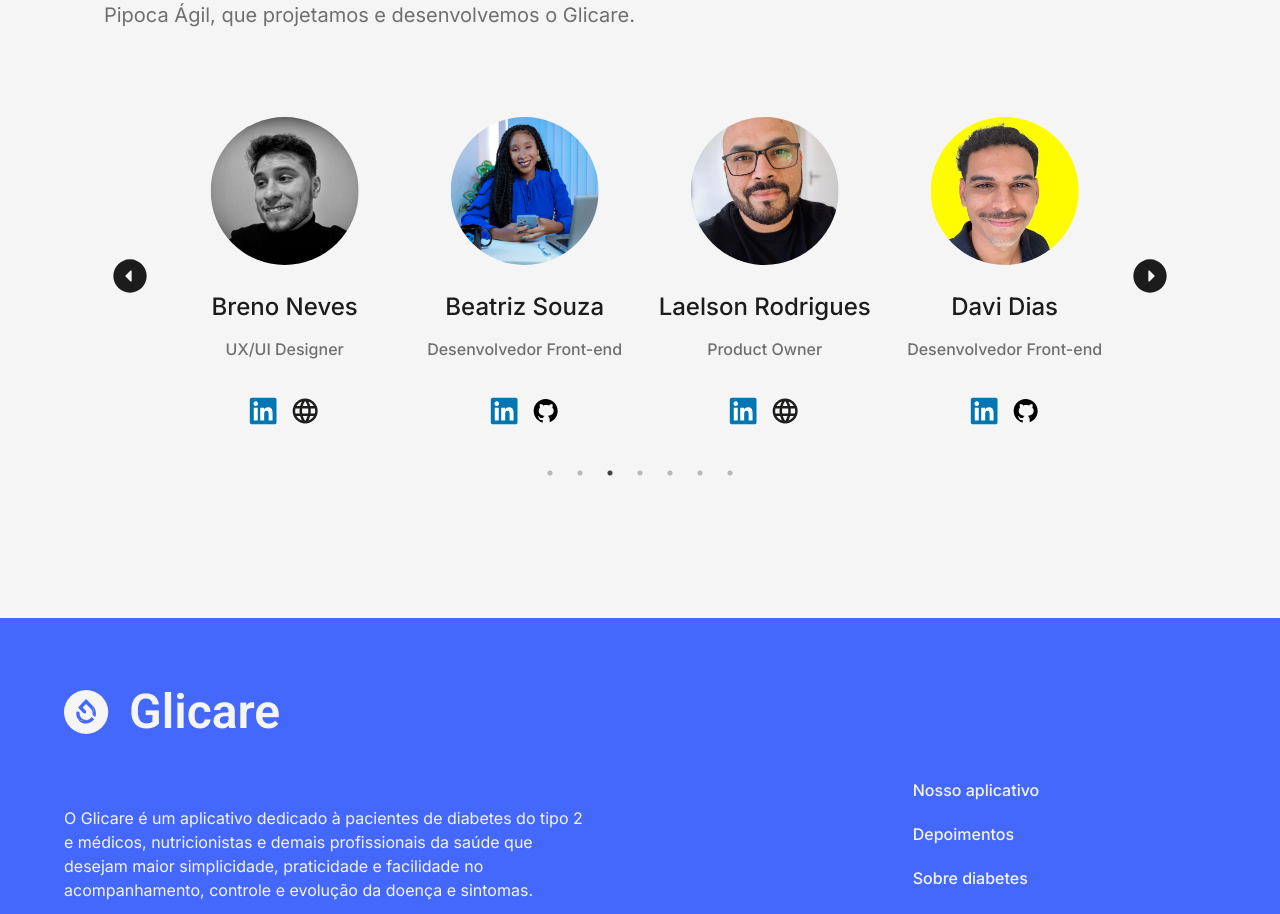
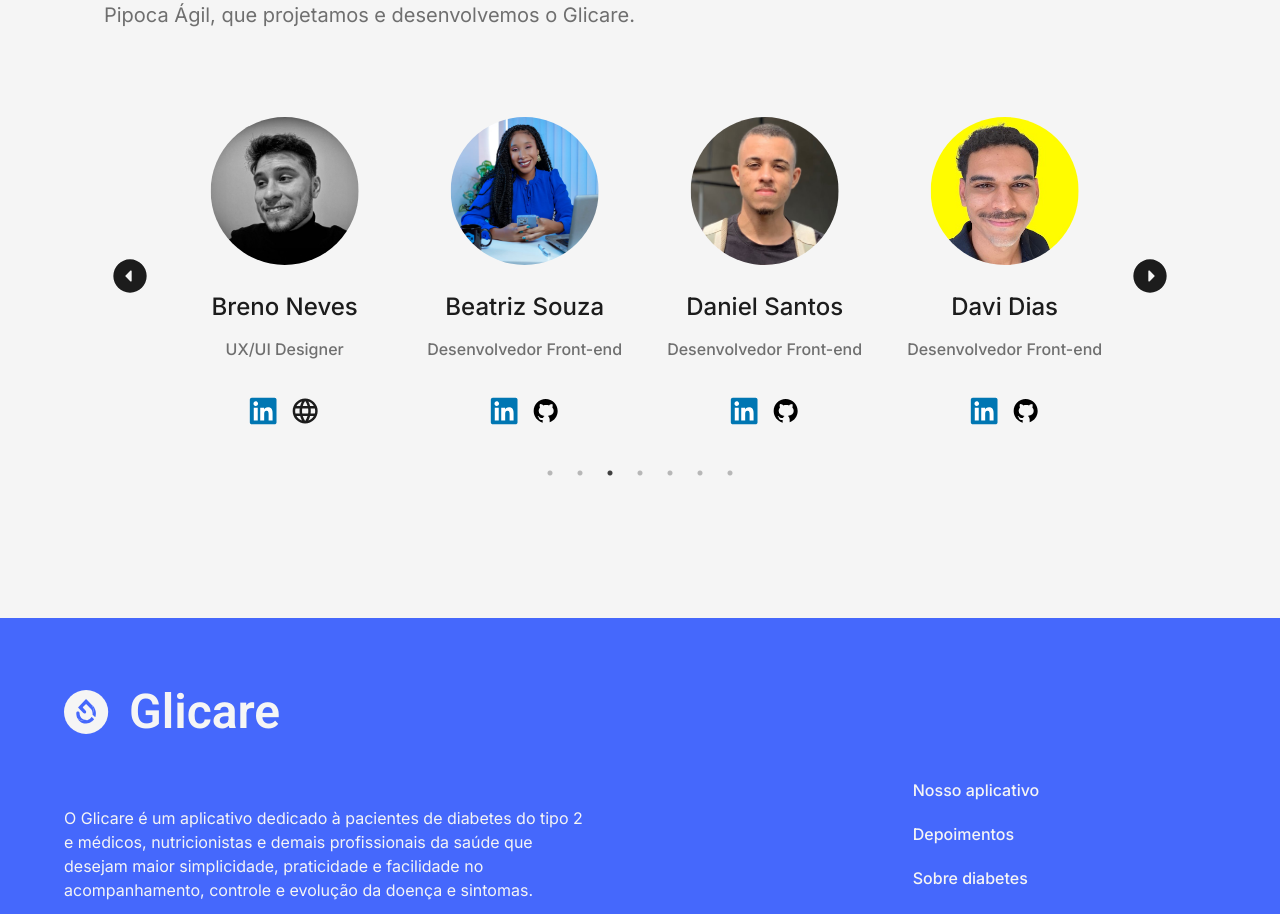
Before and after one commit to Daniel-san8/Glicare, a Next.js app in the folder Glicare/: page / in a window 1280 px wide. Shown: the part 3729-4643 px from the top of the page. Built offline with nearby package versions, Linux system fonts and the light colour scheme.

Commit message:
feat: finalize component for doctors

```diff
--- a/Glicare/src/app/components/about.tsx
+++ b/Glicare/src/app/components/about.tsx
@@ -1,6 +1,7 @@
+import IDropdown from "../models/dropdown.interface"
 import DropDown from "./ui/dropdown"
 
-const questionsAbout = [
+const questionsAbout: IDropdown[] = [
     {
         question: "O que é a diabetes?",
         response: "Lorem ipsum dolor sit amet consectetur adipisicing elit. Repellat ipsum autem tenetur tempore laborum dicta! Eos architecto sapiente aliquam fugiat minima eum iure accusantium, ratione, alias tempore ipsa obcaecati corporis! Vitae possimus porro dolorem saepe maxime sunt consectetur necessitatibus rerum distinctio ipsam nostrum suscipit ut natus at, veniam fugiat perferendis, cum odit. Pariatur cum commodi tenetur incidunt assumenda recusandae facilis? Deleniti ea esse, ipsa corrupti minus aut voluptas beatae libero unde magni accusamus dignissimos nam voluptates amet dolor dolores incidunt. Voluptates ad temporibus tempora ut explicabo dignissimos vero esse magnam.",
--- a/Glicare/src/app/components/to-doctors.tsx
+++ b/Glicare/src/app/components/to-doctors.tsx
@@ -1,7 +1,8 @@
 import DropDown from "@/app/components/ui/dropdown"
 import Image from "next/image"
+import IDropdown from "../models/dropdown.interface"
 
-const questionsToDoctor = [
+const questionsToDoctor: IDropdown[] = [
     {
         question: "Acompanhe a rotina e saúde do seu paciente",
         response: "Lorem ipsum dolor sit amet consectetur adipisicing elit. Repellat ipsum autem tenetur tempore laborum dicta! Eos architecto sapiente aliquam fugiat minima eum iure accusantium, ratione, alias tempore ipsa obcaecati corporis! Vitae possimus porro dolorem saepe maxime sunt consectetur necessitatibus rerum distinctio ipsam nostrum suscipit ut natus at, veniam fugiat perferendis, cum odit. Pariatur cum commodi tenetur incidunt assumenda recusandae facilis? Deleniti ea esse, ipsa corrupti minus aut voluptas beatae libero unde magni accusamus dignissimos nam voluptates amet dolor dolores incidunt. Voluptates ad temporibus tempora ut explicabo dignissimos vero esse magnam.",
--- a/Glicare/src/app/components/to-pacients.tsx
+++ b/Glicare/src/app/components/to-pacients.tsx
@@ -1,7 +1,8 @@
 import DropDown from "@/app/components/ui/dropdown"
 import Image from "next/image"
+import IDropdown from "../models/dropdown.interface"
 
-const questionsToPacients = [
+const questionsToPacients: IDropdown[] = [
     {
         question: "Registre a medida da sua glicemia",
         response: "Lorem ipsum dolor sit amet consectetur adipisicing elit. Repellat ipsum autem tenetur tempore laborum dicta! Eos architecto sapiente aliquam fugiat minima eum iure accusantium, ratione, alias tempore ipsa obcaecati corporis! Vitae possimus porro dolorem saepe maxime sunt consectetur necessitatibus rerum distinctio ipsam nostrum suscipit ut natus at, veniam fugiat perferendis, cum odit. Pariatur cum commodi tenetur incidunt assumenda recusandae facilis? Deleniti ea esse, ipsa corrupti minus aut voluptas beatae libero unde magni accusamus dignissimos nam voluptates amet dolor dolores incidunt. Voluptates ad temporibus tempora ut explicabo dignissimos vero esse magnam.",
--- a/Glicare/src/app/components/who-are.tsx
+++ b/Glicare/src/app/components/who-are.tsx
@@ -8,9 +8,9 @@ import IconLinkedin from "@/public/svg/icon-linkedin";
 import Slider from "react-slick";
 import IconGithub from "@/public/svg/icon-github";
 import IconWeb from "@/public/svg/icon-web";
+import ICollaborators from "../models/collaborators.interface";
 
-export default function WhoAre() {
-  const collaborators = [
+const collaborators: ICollaborators[] = [
   {
     id: 1,
     name: "Carla Rovis",
@@ -22,12 +22,12 @@ export default function WhoAre() {
   },
   {
     id: 2,
-      name: "Daniel Santos",
-      function: "Desenvolvedor Front-end",
-      linkedin: "https://www.linkedin.com/in/daniel-san8",
-      web: "https://github.com/Daniel-san8",
-      image: "/image/collaborators/Daniel-Santos.jpeg",
-      development: true
+    name: "Laelson Rodrigues",
+    function: "Product Owner",
+    linkedin: "https://www.linkedin.com/in/laelson-rodrigues-qa",
+    web: "portfólio",
+    image: "/image/collaborators/Laelson-Rodrigues.jpeg",
+    development: false
   },
   {
     id: 3,
@@ -49,12 +49,12 @@ export default function WhoAre() {
   },
   {
     id: 5,
-      name: "Laelson Rodrigues",
-      function: "Product Owner",
-      linkedin: "https://www.linkedin.com/in/laelson-rodrigues-qa",
-      web: "portfólio",
-      image: "/image/collaborators/Laelson-Rodrigues.jpeg",
-      development: false
+    name: "Daniel Santos",
+    function: "Desenvolvedor Front-end",
+    linkedin: "https://www.linkedin.com/in/daniel-san8",
+    web: "https://github.com/Daniel-san8",
+    image: "/image/collaborators/Daniel-Santos.jpeg",
+    development: true
   },
   {
     id: 6,
@@ -75,6 +75,9 @@ export default function WhoAre() {
     development: true
   },
 ];
+
+export default function WhoAre() {
+
 
   const settings = {
     infinite: true,
--- /dev/null
+++ b/Glicare/src/app/models/collaborators.interface.ts
@@ -0,0 +1,9 @@
+export default interface ICollaborators {
+    id: number;
+    name: string;
+    function: string;
+    linkedin: string;
+    web: string;
+    image: string;
+    development: boolean
+}
--- /dev/null
+++ b/Glicare/src/app/models/dropdown.interface.ts
@@ -0,0 +1,5 @@
+export default interface IDropdown {
+    question: string;
+    response: string;
+    id: number;
+}
```
Lines whose indentation alone changed are shown as unchanged.
